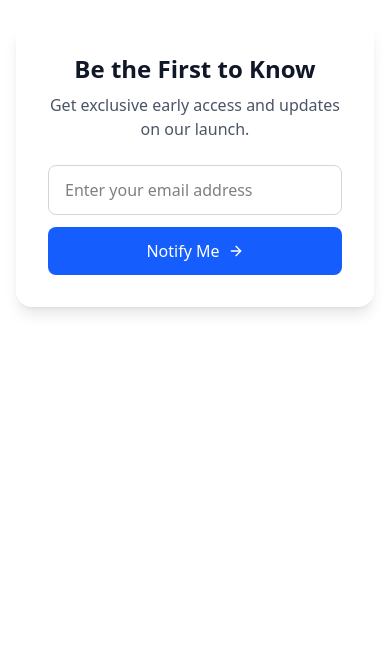
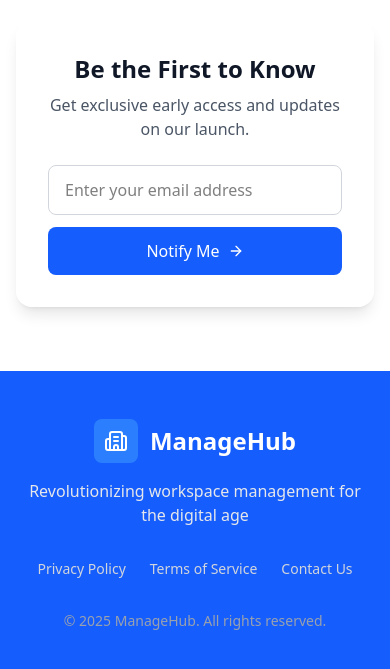
Before and after one commit to DistinctCodes/ManageHub, a Next.js app in the folder frontend/: page / in a window 390 px wide. Shown: the part 887-1556 px from the top of the page. Before the commit the page ends 1258 px from the top, so only its background shows below. Built offline with nearby package versions, Linux system fonts and the light colour scheme.

Commit message:
feat: implement footer section on homepage
- Add Footer component with ManageHub logo and Building2 icon
- Include tagline and navigation links
- Add hover effects and responsive design
- Create placeholder pages for footer links
- Closes #262

```diff
--- /dev/null
+++ b/frontend/app/components/ui/Footer.tsx
@@ -0,0 +1,56 @@
+import { Building2 } from 'lucide-react';
+import Link from 'next/link';
+
+const Footer = () => {
+    const currentYear = new Date().getFullYear();
+
+    const navigationLinks = [
+        { name: 'Privacy Policy', href: '/privacy-policy' },
+        { name: 'Terms of Service', href: '/terms-of-service' },
+        { name: 'Contact Us', href: '/contact' },
+    ];
+
+    return (
+        <footer className="bg-blue-600 py-12 px-4 sm:px-6 lg:px-8">
+            <div className="max-w-7xl mx-auto">
+                {/* Logo and Tagline Section */}
+                <div className="flex flex-col items-center text-center mb-8">
+                    {/* Logo */}
+                    <div className="flex items-center gap-3 mb-4">
+                        <div className="bg-blue-500 p-2.5 rounded-lg">
+                            <Building2 className="w-6 h-6 text-white" />
+                        </div>
+                        <h2 className="text-2xl font-bold text-white">ManageHub</h2>
+                    </div>
+
+                    {/* Tagline */}
+                    <p className="text-gray-200 text-base sm:text-lg max-w-2xl">
+                        Revolutionizing workspace management for the digital age
+                    </p>
+                </div>
+
+                {/* Navigation Links */}
+                <nav className="flex flex-wrap justify-center items-center gap-6 sm:gap-8 mb-8">
+                    {navigationLinks.map((link) => (
+                        <Link
+                            key={link.name}
+                            href={link.href}
+                            className="text-gray-300 hover:text-white transition-colors duration-200 text-sm sm:text-base"
+                        >
+                            {link.name}
+                        </Link>
+                    ))}
+                </nav>
+
+                {/* Copyright */}
+                <div className="text-center">
+                    <p className="text-gray-400 text-sm">
+                        © {currentYear} ManageHub. All rights reserved.
+                    </p>
+                </div>
+            </div>
+        </footer>
+    );
+};
+
+export default Footer;
--- /dev/null
+++ b/frontend/app/contact/page.tsx
@@ -0,0 +1,8 @@
+export default function Contact() {
+    return (
+        <div className="min-h-screen p-8">
+            <h1 className="text-3xl font-bold mb-4">Contact Us</h1>
+            <p>Contact form coming soon...</p>
+        </div>
+    );
+}
--- a/frontend/app/page.tsx
+++ b/frontend/app/page.tsx
@@ -1,4 +1,5 @@
 import Newsletter from "./components/newa-letter";
+import Footer from "./components/ui/Footer";
 
 export default function Home() {
   return (
@@ -10,6 +11,9 @@ export default function Home() {
 
       {/* Newsletter Section */}
       <Newsletter />
+
+      {/* Footer Section */}
+      <Footer />
     </main>
   );
 }
--- /dev/null
+++ b/frontend/app/privacy-policy/page.tsx
@@ -0,0 +1,8 @@
+export default function PrivacyPolicy() {
+    return (
+        <div className="min-h-screen p-8">
+            <h1 className="text-3xl font-bold mb-4">Privacy Policy</h1>
+            <p>Privacy Policy content coming soon...</p>
+        </div>
+    );
+}
--- /dev/null
+++ b/frontend/app/terms-of-service/page.tsx
@@ -0,0 +1,8 @@
+export default function TermsOfService() {
+    return (
+        <div className="min-h-screen p-8">
+            <h1 className="text-3xl font-bold mb-4">Terms of Service</h1>
+            <p>Terms of Service content coming soon...</p>
+        </div>
+    );
+}
```
